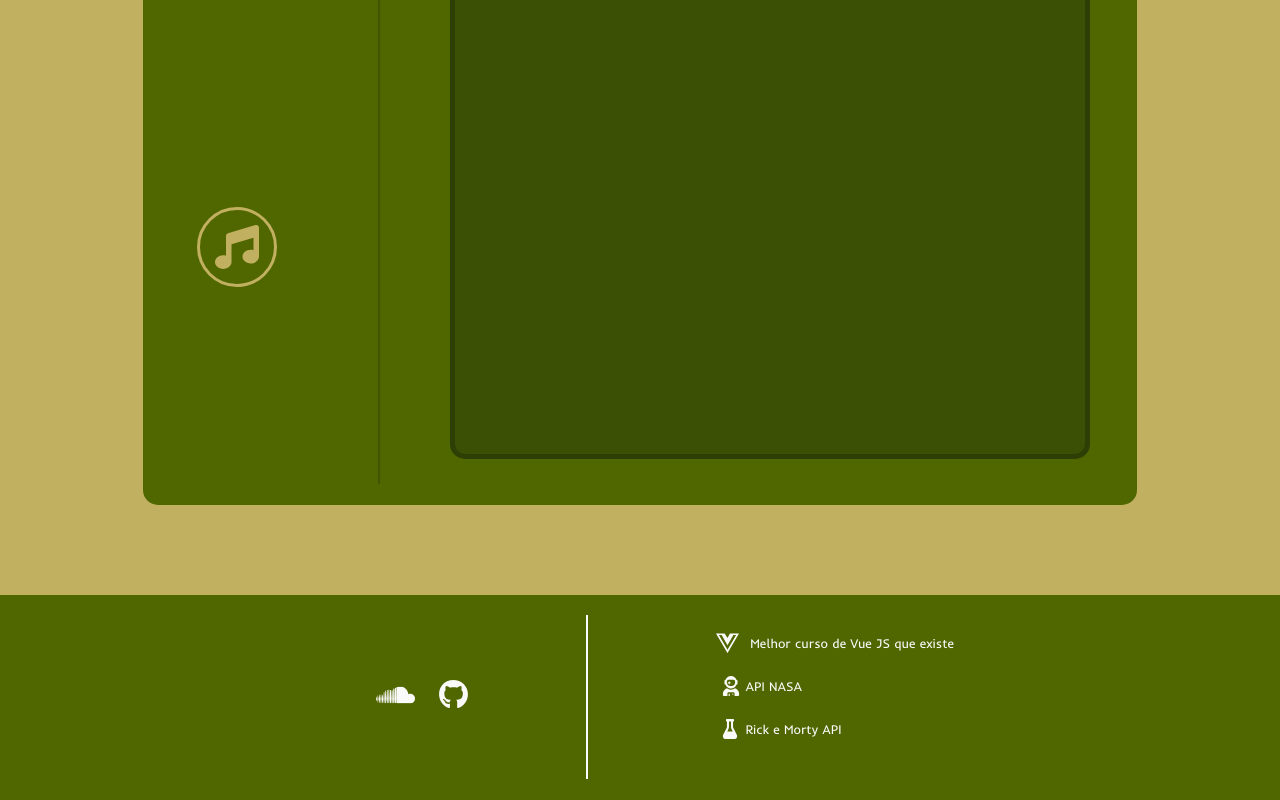
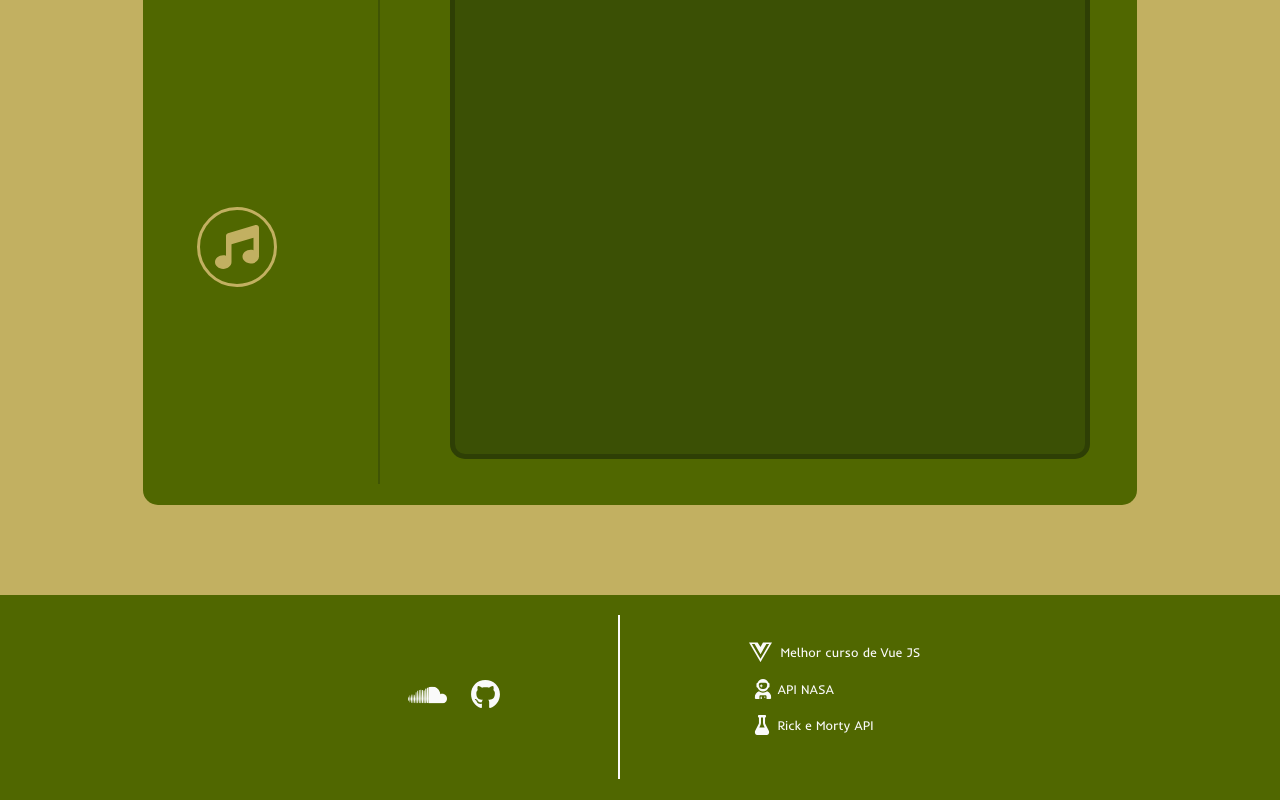
Before and after one commit to FerrazRezende/ferrazrezende.github.io, a Vue app: page / in a window 1280 px wide. Shown: the part 3500-4300 px from the top of the page. Built offline with nearby package versions, Linux system fonts and the light colour scheme; no server answers.

Commit message:
últimos ajustes

```diff
--- a/src/views/FooterFinal.vue
+++ b/src/views/FooterFinal.vue
@@ -14,7 +14,7 @@ export default {
             <div id="barra-vertical">
             </div>
             <div id="documentacoes">
-                <a class="footer-buttons" href="https://igorhalfeld.teachable.com/p/treinamento-completo-e-gratuito-de-vue-js-3-do-iniciante-ao-avancado?utm_source=landing_page" target="_blank"><img src="../../public/img/icons/footer/vuejs.svg">Melhor curso de Vue JS que existe</a>
+                <a class="footer-buttons" href="https://igorhalfeld.teachable.com/p/treinamento-completo-e-gratuito-de-vue-js-3-do-iniciante-ao-avancado?utm_source=landing_page" target="_blank"><img src="../../public/img/icons/footer/vuejs.svg">Melhor curso de Vue JS</a>
                 <a class="footer-buttons" href="https://api.nasa.gov/" target="_blank"><img src="../../public/img/icons/footer/nasa.svg">API NASA</a>
                 <a class="footer-buttons" href="https://rickandmortyapi.com/" target="_blank"><img src="../../public/img/icons/footer/rickandmorty.svg">Rick e Morty API</a>
             </div>
```
